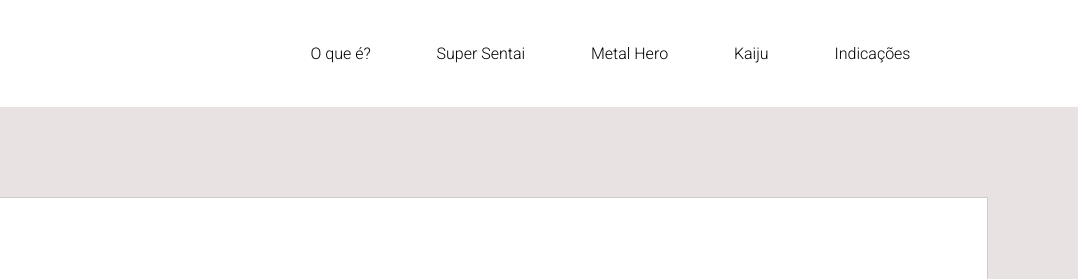
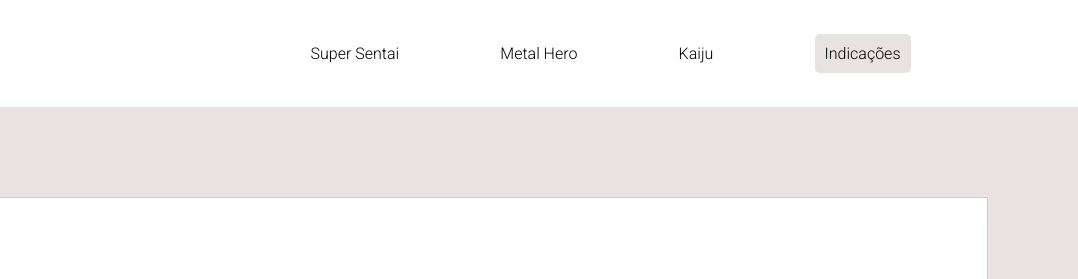
Before and after one commit to Padawanweb/tokusatsu, a plain HTML site: page index.html in a window 1280 px wide. Shown: the top 279 px of the page, 202-1280 px from the left. Drawn offline with Linux system fonts and the light colour scheme.

Commit message:
realizado algumas alterações

```diff
--- a/css/style.css
+++ b/css/style.css
@@ -30,6 +30,16 @@ header{
     align-items: center;
     list-style: none;
     transition: .5s;
+}
+
+.botao{
+    padding: 10px;
+    background-color: #e9e2e2;
+    border-radius: 5px;
+}
+
+.botao:hover{
+    background-color: #e9e2e2c5;
 }
 
 .menu a{
--- a/css/style1.css
+++ b/css/style1.css
@@ -42,6 +42,16 @@ header{
     color: #000;
 }
 
+.botao{
+    padding: 10px;
+    background-color: #e9e2e2;
+    border-radius: 5px;
+}
+
+.botao:hover{
+    background-color: #e9e2e2c5;
+}
+
 .menu a:hover{
     color: #0000ff;
 }
--- a/index.html
+++ b/index.html
@@ -11,11 +11,10 @@
         <img class="logo" src="./img/preview.jpg" alt="jaspion">
         <nav>
             <ul class="menu">
-                <li><a href="#inicio">O que é?</a></li>
                 <li><a href="#sentai">Super Sentai</a></li>
                 <li><a href="#hero">Metal Hero</a></li>
                 <li><a href="#kaiju">Kaiju</a></li>
-                <li><a href="file:///C:/Users/matheus.alnovo/Documents/projetos/tokusatsu/pages/indications.html">Indicações</a></li>
+                <li><a class="botao" href="file:///C:/Users/matheus.alnovo/Documents/projetos/tokusatsu/pages/indications.html">Indicações</a></li>
             </ul>
         </nav>
     </header>
@@ -48,7 +47,7 @@
             <img class="img__conteudo" src="./img/image-w1280.jpg" alt="kaiju">
         </section>
         <h2>Considerações Finais</h2>
-        <p>A história é muito rica em detalhes e cheias de nuances, vale ressaltar que é uma baita experiência cinematográfica e fica a recomendação de tudo que foi escrito até o momento, desde já agradeço o seu tempo e lhe desejo tudo de bom nesta jornada que chamamos de vida!</p>
+        <p>A história é muito rica em detalhes e cheias de nuances, vale ressaltar que é uma baita experiência cinematográfica e fica a recomendação de tudo que foi escrito até o momento desde já agradeço o seu tempo e lhe desejo tudo de bom nesta jornada que chamamos de vida!</p>
     </main>
     <footer>
         &copy; 2023 Matheus Alves. Todos os direitos reservados.
```
Also changed, not shown: pages/indications.html (+1 -1 lines).
